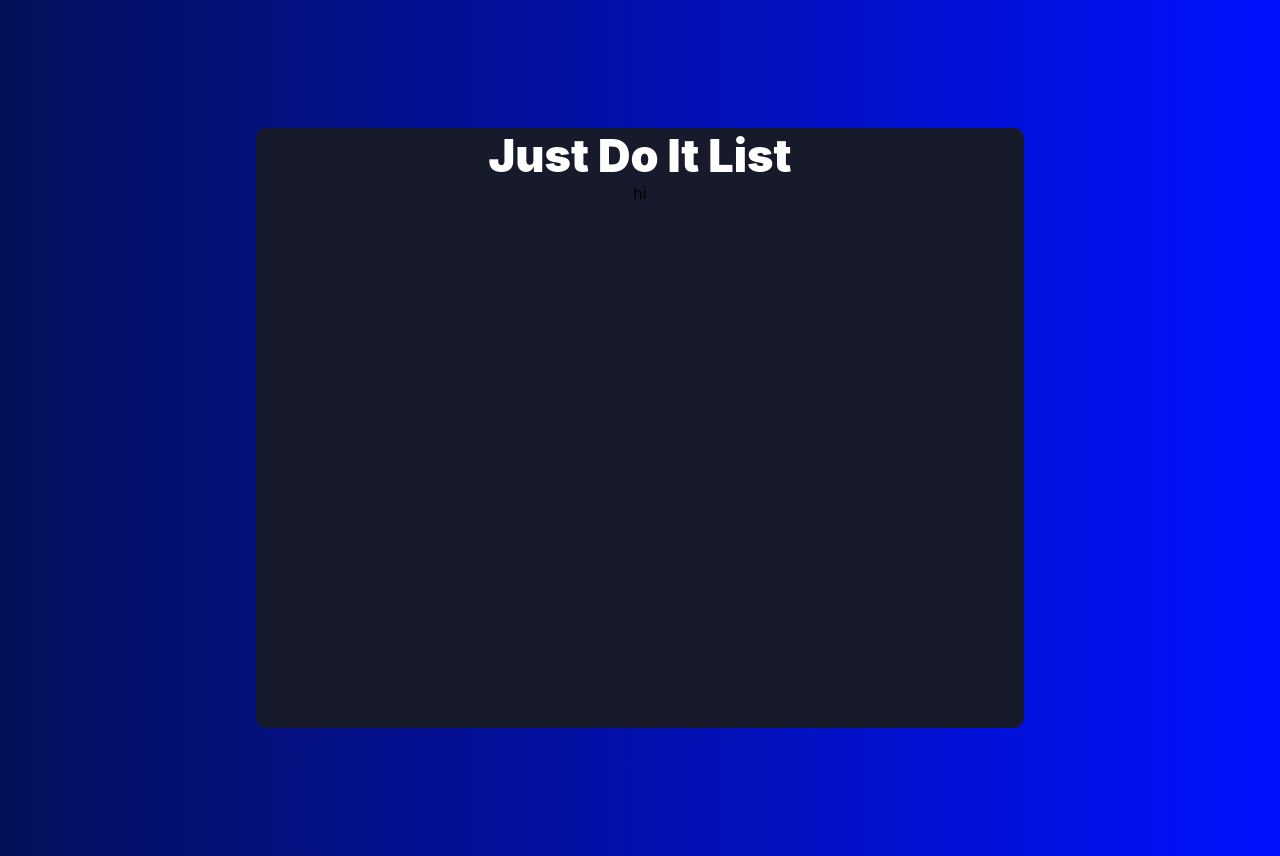
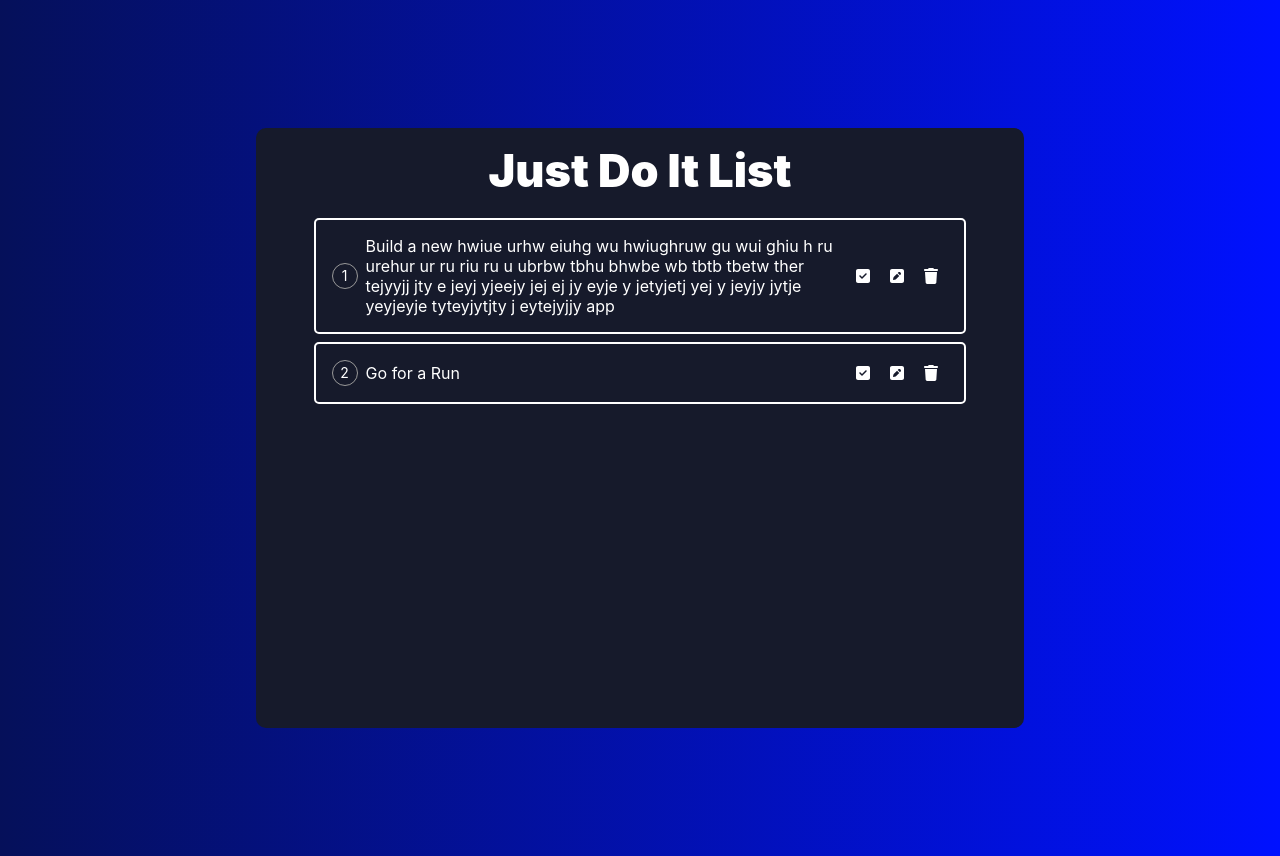
Before and after one commit to JubzCodes/Do-it, a React (Create React App) app: page / in a window 1280 px wide. Built offline with nearby package versions, Linux system fonts and the light colour scheme.

Commit message:
doit bar css

```diff
--- a/package.json
+++ b/package.json
@@ -3,6 +3,7 @@
   "version": "0.1.0",
   "private": true,
   "dependencies": {
+    "@fortawesome/fontawesome-svg-core": "^6.1.2",
     "@fortawesome/free-regular-svg-icons": "^6.1.2",
     "@fortawesome/free-solid-svg-icons": "^6.1.2",
     "@fortawesome/react-fontawesome": "^0.2.0",
--- a/src/App.css
+++ b/src/App.css
@@ -25,8 +25,6 @@ body {
 .app {
   display: flex;
   flex-direction: column;
-  justify-content: flex-start;
-  width: auto;
   min-height: 600px;
   background: #161a2b;
   text-align: center;
@@ -38,4 +36,77 @@ body {
 .title {
   color: white;
   font-size: clamp(25px, 5vw, 45px);  font-weight: 900;
+  padding-top: 2%;
+  padding-bottom: 2%;
 }
+
+.do-it {
+  display: flex;
+  align-items: center;
+  justify-content: space-between;
+  margin: 4px auto;
+  color: #fff;
+  padding: 16px;
+  border: 2px solid;
+  border-radius: 5px;
+  border-color: #fff;
+  width: 85%;
+}
+
+@media (max-width: 425px) {
+  .do-it {
+    display: flex;
+    flex-direction: column;
+    justify-content: space-between;
+  }
+
+  .doitText {
+    padding-bottom: 3%;
+    text-align: center !important;
+  }
+
+  .do-it div {
+    gap: 5%;
+  }
+}
+
+.do-it div {
+  display: flex;
+  align-items: center;
+}
+
+.doitNumber {
+  color: white;
+  border: 1px solid #999;
+  border-radius: 50%;
+  width: 26px;
+  height: 26px;
+  display: flex;
+  text-align: center;
+  font-size: 14px;
+  margin-right: 8px;
+  align-items: center;
+  justify-content: center;
+}
+
+.do-it .doitText {
+  text-align: start;
+  word-break: normal;
+  flex: 1;
+}
+
+.icons {
+  display: flex;
+  align-items: center;
+  cursor: pointer;
+}
+
+.icons span {
+  margin: 0px 10px 0 10px;
+  cursor: pointer;
+  color: white;
+}
+
+.icons span:hover {
+  color: #999;
+}
--- a/src/App.js
+++ b/src/App.js
@@ -1,5 +1,12 @@
 import { useState } from 'react';
+import { Fragment } from 'react';
 import './App.css';
+import { FontAwesomeIcon } from '@fortawesome/react-fontawesome';
+import {
+  faSquareCheck,
+  faPenSquare,
+  faTrash,
+} from "@fortawesome/free-solid-svg-icons";
 
 function App() {
 
@@ -10,19 +17,50 @@ function App() {
 
   //DO IT DEFAULT STATES
  const [doIt, setDoIt] = useState([
-   { id: 1, label: "Build an App", status: false },
-   { id: 2, label: "Go for a Run", status: false }
+   {
+     id: 1,
+     label:
+       "Build a new hwiue urhw eiuhg wu hwiughruw gu wui ghiu h ru urehur ur ru riu ru u  ubrbw tbhu bhwbe wb tbtb tbetw  ther tejyyjj jty e jeyj yjeejy jej ej jy eyje y jetyjetj yej y jeyjy jytje yeyjeyje tyteyjytjty j eytejyjjy app",
+     status: false,
+   },
+   { id: 2, label: "Go for a Run", status: false },
  ]);
-
-
-
 
 
 
   return (
     <div className="app">
       <h1 className='title'>Just Do It List</h1>
-      hi
+      {doIt && doIt.sort((a, b) => a.id > b.id ? 1 : -1).map( (task, index) => {
+        return (
+          <Fragment key={task.id}>
+            <div className="do-it">
+              <div className={task.status ? "finished" : ""}>
+                <span className="doitNumber">{index + 1}</span>
+                <div className="doitText">{task.label}</div>
+              </div>
+              <div className="icons">
+                <span>
+                  <FontAwesomeIcon icon={faSquareCheck} />{" "}
+                </span>
+
+                {task.status ? null : (
+                  <span>
+                    <FontAwesomeIcon icon={faPenSquare} />{" "}
+                  </span>
+                )}
+
+                <span>
+                  <FontAwesomeIcon icon={faTrash} />{" "}
+                </span>
+              </div>
+            </div>
+          </Fragment>
+        );
+      })}
+      <div>
+
+      </div>
     </div>
   );
 }
```
Also changed, not shown: 1 other file (tests, documents, lock files or other folders).
